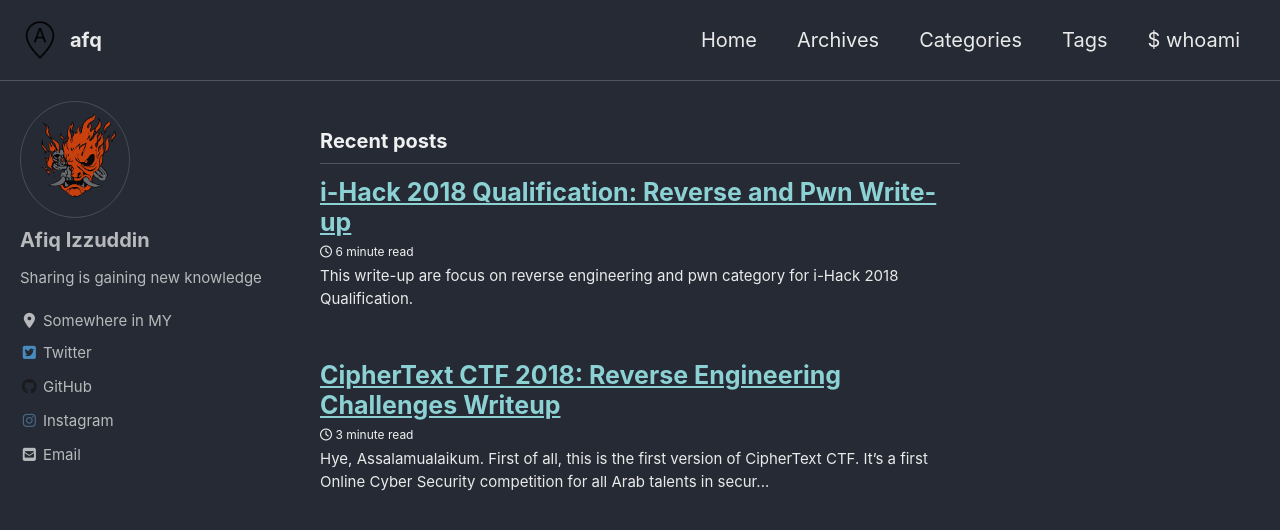
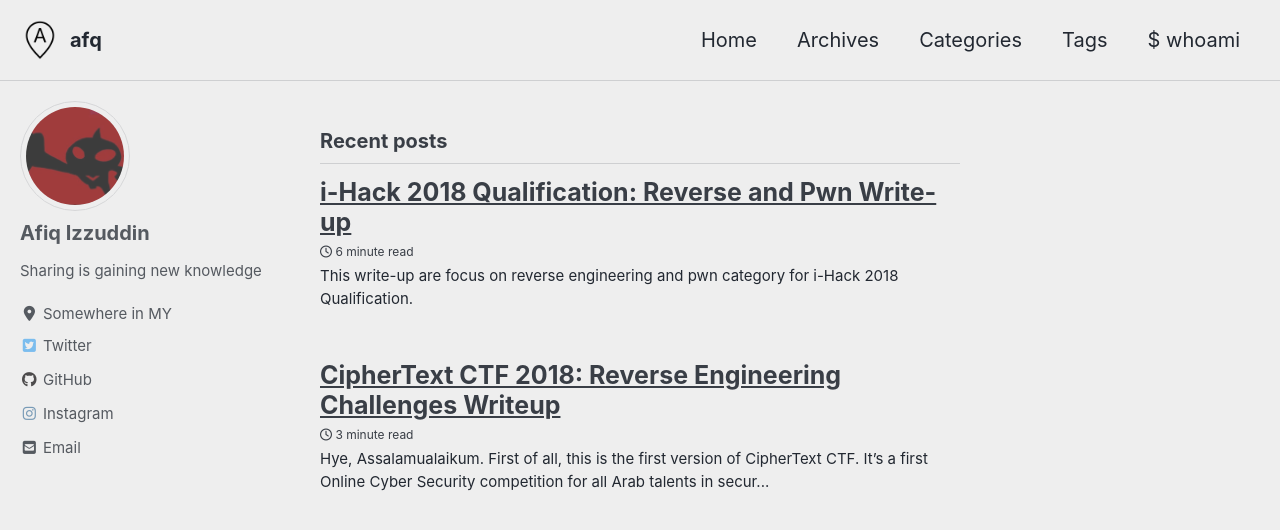
Before and after one commit to afiqizzuddinz/afiqizzuddinz.github.io, a Jekyll site: the page built from index.html, in a window 1280 px wide and 900 px high. Shown: the top 530 px of the window. Built offline with Jekyll 4.4.1, drawn with Linux system fonts in a browser that asks for light colours; cached includes are drawn as plain includes; nearby versions of some CDN libraries; the list of posts is cut into pages by our own code.

Commit message:
Update _config.yml

```diff
--- a/_config.yml
+++ b/_config.yml
@@ -10,7 +10,7 @@
 # Review documentation to determine if you should use `theme` or `remote_theme`
 # https://mmistakes.github.io/minimal-mistakes/docs/quick-start-guide/#installing-the-theme
 
-minimal_mistakes_skin    : "dark" # "air", "aqua", "contrast", "dark", "dirt", "neon", "mint", "plum", "sunrise"
+minimal_mistakes_skin    : "air" # "air", "aqua", "contrast", "dark", "dirt", "neon", "mint", "plum", "sunrise"
 
 # Site Settings
 locale                   : "en-US"
@@ -105,7 +105,7 @@ analytics:
 # Site Author
 author:
   name             : "Afiq Izzuddin"
-  avatar           : /assets/logoreal.png
+  avatar           : /assets/ultraman.jpg
   bio              : "Sharing is gaining new knowledge"
   location         : "Somewhere in MY"
   email            : eyezzuddin@gmail.com
```
